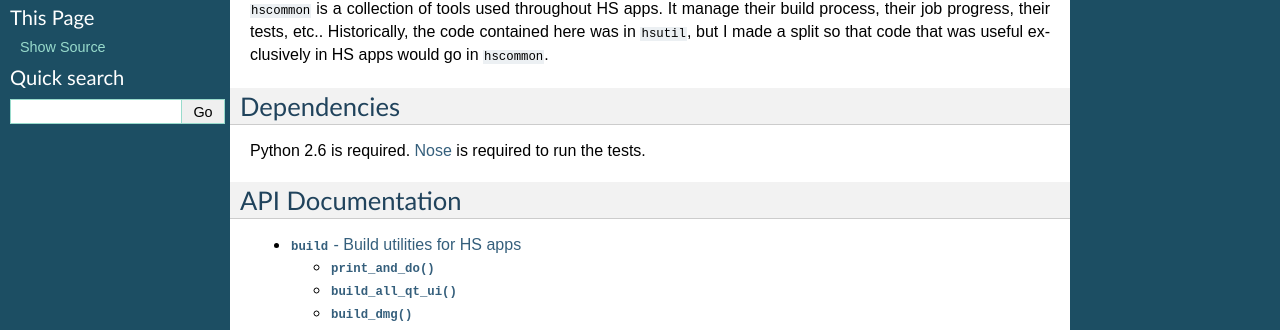
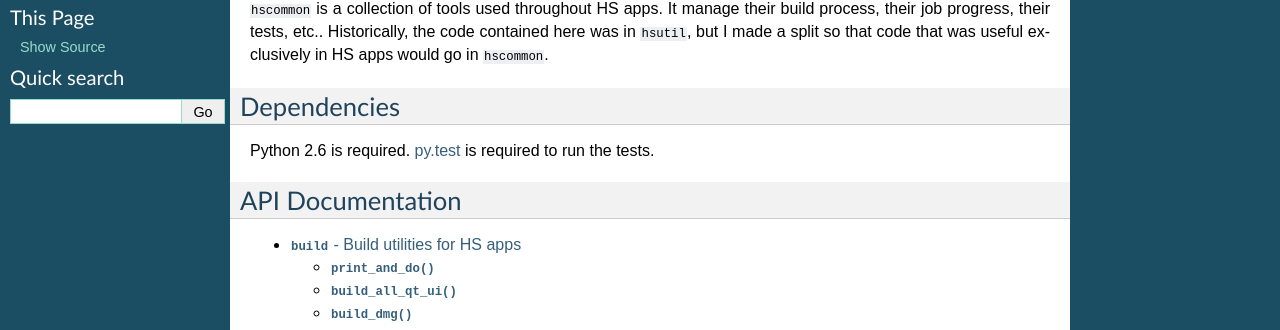
Before and after one commit to tuxlifan/hscommon, a Sphinx documentation site: the page built from docs/index.rst, in a window 1280 px wide. Shown: the part 228-558 px from the top of the page. Built offline with Sphinx 7.4.7, drawn with Linux system fonts in a browser that asks for light colours.

Commit message:
Moved from nose to py.test (the former doesn't officially support py3k, which is limiting).

```diff
--- a/docs/index.rst
+++ b/docs/index.rst
@@ -14,7 +14,7 @@ Introduction
 Dependencies
 ============
 
-Python 2.6 is required. `Nose <http://somethingaboutorange.com/mrl/projects/nose/>`_ is required to run the tests.
+Python 2.6 is required. `py.test <http://codespeak.net/py/dist/test/>`_ is required to run the tests.
 
 API Documentation
 =================
```
